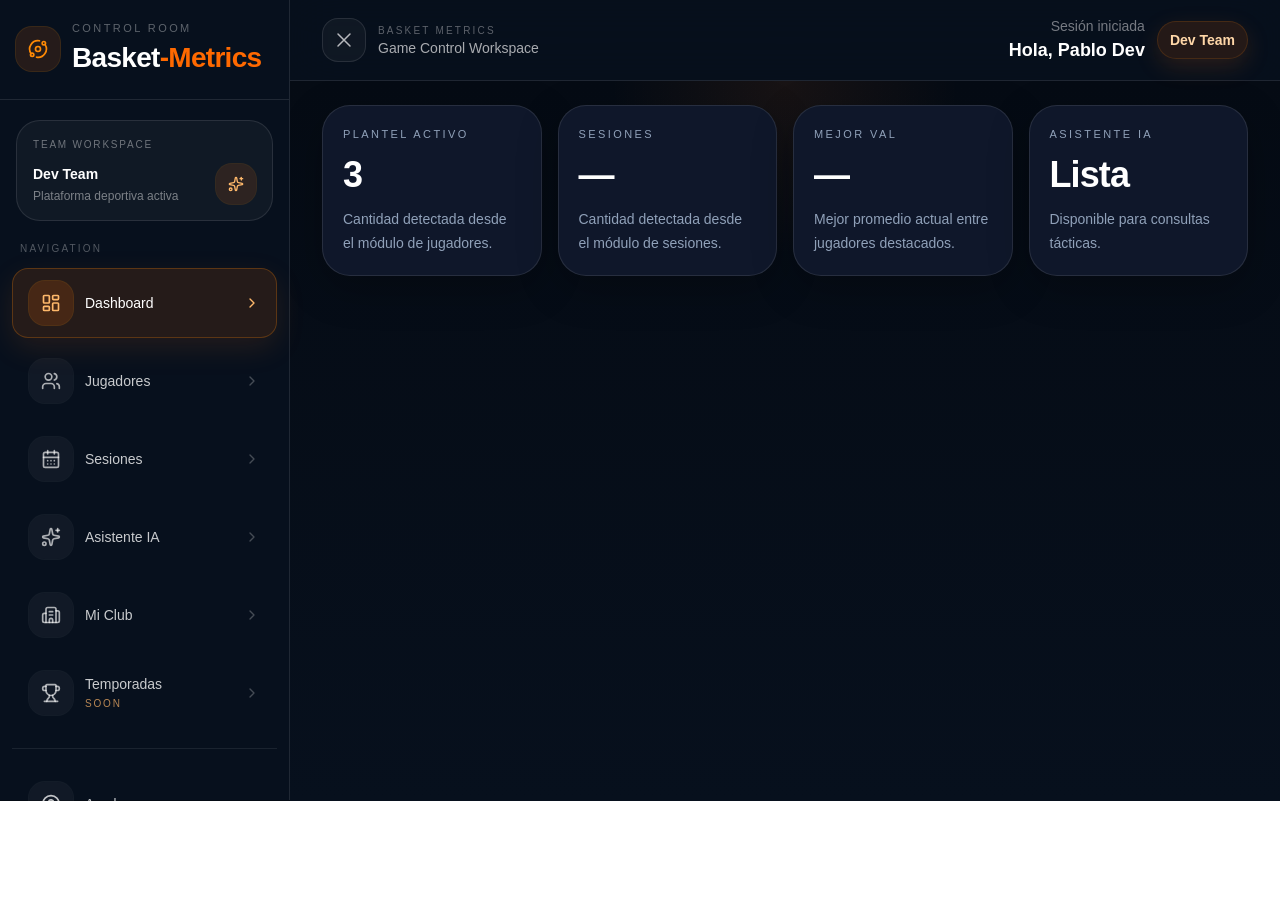
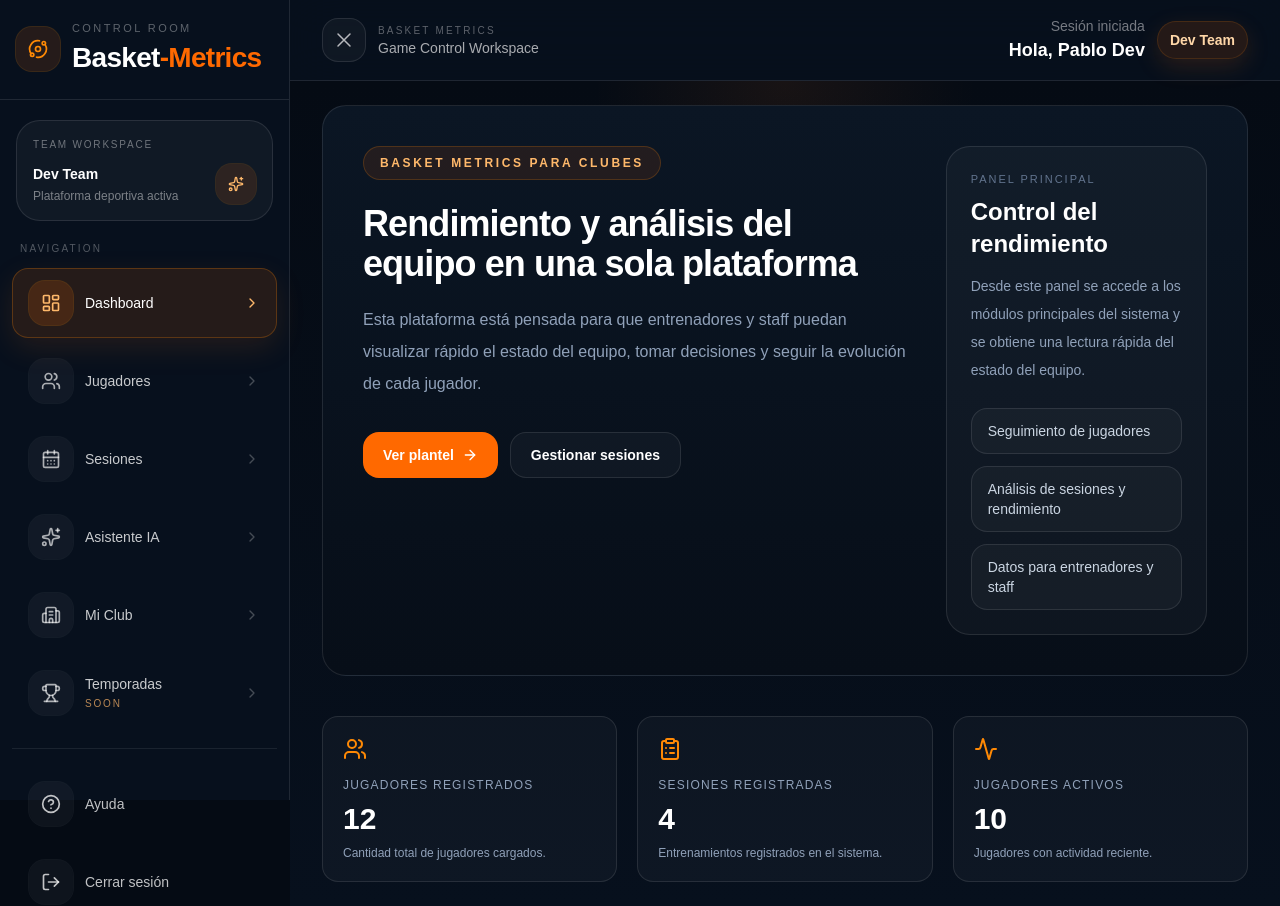
Before and after one commit to PabloLeonRios/basket-metrics-clean, a Next.js app: page /panel/dashboard in a window 1280 px wide. Before the commit the page ends 801 px from the top, so only its background shows below. Built offline with nearby package versions, Linux system fonts and the light colour scheme; no server answers; the database is empty.

Commit message:
Revise dashboard layout and update metrics
Refactor dashboard page with new layout and metrics display.

```diff
--- a/src/app/panel/dashboard/page.tsx
+++ b/src/app/panel/dashboard/page.tsx
@@ -1,352 +1,187 @@
-'use client';
+"use client";
 
-import Link from 'next/link';
-import { useEffect, useMemo, useState } from 'react';
-import { useAuth } from '@/hooks/useAuth';
-import {
-  ArrowRight,
-  BrainCircuit,
-  CalendarDays,
-  ChevronRight,
-  Shield,
-  Sparkles,
-  Trophy,
-  Users,
-  Gauge,
-  MapPinned,
-} from 'lucide-react';
+/**
+ * =========================================
+ *  DASHBOARD PRINCIPAL — BASKET METRICS
+ * =========================================
+ *
+ * NOTAS PARA PABLITO (Mongo / Backend futuro)
+ *
+ * Este dashboard hoy funciona en modo DEMO.
+ *
+ * Datos actuales:
+ * - jugadores
+ * - sesiones
+ * - métricas básicas
+ *
+ * Origen actual:
+ * - stores locales
+ *
+ * Migración futura:
+ *
+ * GET /api/dashboard/overview
+ *
+ * respuesta esperada:
+ *
+ * {
+ *   players: number
+ *   sessions: number
+ *   lastSessionDate: string
+ *   activePlayers: number
+ * }
+ *
+ * Luego estos datos reemplazarán los valores mock.
+ *
+ */
 
-interface TopPlayer {
-  playerId: string;
-  name: string;
-  dorsal?: number;
-  avgGameScore: number;
-  totalGames: number;
-  avgPoints: number;
-}
-
-interface PanelStats {
-  players: number | null;
-  sessions: number | null;
-}
-
-type Fixture = {
-  id: string;
-  date: string;
-  time: string;
-  opponent: string;
-  location: string;
-  isHome: boolean;
-};
-
-const mockFixtures: Fixture[] = [
-  {
-    id: '1',
-    date: '15 Nov 2024',
-    time: '20:00',
-    opponent: 'Águilas BC',
-    location: 'Pabellón Principal',
-    isHome: true,
-  },
-  {
-    id: '2',
-    date: '22 Nov 2024',
-    time: '18:30',
-    opponent: 'Toros FC',
-    location: 'Cancha Visitante',
-    isHome: false,
-  },
-  {
-    id: '3',
-    date: '29 Nov 2024',
-    time: '19:00',
-    opponent: 'Leones',
-    location: 'Pabellón Principal',
-    isHome: true,
-  },
-];
+import Link from "next/link";
+import { Users, Activity, ClipboardList, ArrowRight } from "lucide-react";
 
 function shellClassName() {
-  return 'rounded-[28px] border border-white/10 bg-[#0f172a] shadow-[0_12px_40px_rgba(0,0,0,0.25)]';
+  return "rounded-3xl border border-white/10 bg-gradient-to-b from-[#0b1624] to-[#070e18]";
 }
 
 function KpiCard({
   title,
   value,
   helper,
+  icon: Icon,
+  href,
 }: {
   title: string;
   value: string;
   helper: string;
-}) {
-  return (
-    <div className={`${shellClassName()} p-5`}>
-      <p className="text-[11px] uppercase tracking-[0.22em] text-slate-400">
-        {title}
-      </p>
-      <p className="mt-3 text-4xl font-bold tracking-tight text-white">
-        {value}
-      </p>
-      <p className="mt-3 text-sm leading-6 text-slate-400">{helper}</p>
-    </div>
-  );
-}
-
-function QuickCard({
-  title,
-  description,
-  href,
-}: {
-  title: string;
-  description: string;
+  icon: any;
   href: string;
 }) {
   return (
     <Link
       href={href}
-      className={`${shellClassName()} group block p-5 transition-all duration-200 hover:-translate-y-1 hover:border-orange-400/20`}
+      className="group relative overflow-hidden rounded-2xl border border-white/10 bg-white/[0.03] p-5 transition hover:border-orange-400/40 hover:bg-white/[0.05]"
     >
-      <h3 className="text-xl font-semibold text-white">{title}</h3>
+      <div className="flex items-center justify-between">
+        <Icon className="h-6 w-6 text-orange-400" />
+      </div>
 
-      <p className="mt-2 text-sm leading-7 text-slate-400">{description}</p>
+      <p className="mt-4 text-xs uppercase tracking-widest text-slate-400">
+        {title}
+      </p>
 
-      <div className="mt-5 inline-flex items-center gap-2 text-sm font-medium text-orange-300">
-        Abrir módulo
-        <ArrowRight className="h-4 w-4 transition-transform duration-200 group-hover:translate-x-1" />
-      </div>
+      <p className="mt-2 text-3xl font-bold text-white">{value}</p>
+
+      <p className="mt-2 text-xs text-slate-400">{helper}</p>
+
+      <span className="absolute right-4 bottom-4 text-slate-500 opacity-0 transition group-hover:opacity-100">
+        →
+      </span>
     </Link>
   );
 }
 
-function TopPlayerCard({
-  player,
-  index,
-}: {
-  player: TopPlayer;
-  index: number;
-}) {
-  const place =
-    index === 0 ? '01' : index === 1 ? '02' : index === 2 ? '03' : '00';
+export default function DashboardPage() {
+  const panelStats = {
+    players: 12,
+    sessions: 4,
+    activePlayers: 10,
+  };
 
   return (
-    <Link
-      href={`/panel/players/${player.playerId}`}
-      className={`${shellClassName()} group block p-5 transition-all duration-200 hover:-translate-y-1`}
-    >
-      <div className="flex items-start justify-between gap-3">
-        <span className="inline-flex rounded-full border border-orange-400/15 bg-orange-500/10 px-3 py-1 text-xs font-semibold text-orange-300">
-          #{place}
-        </span>
+    <div className="space-y-10">
+      {/* HERO */}
 
-        <ChevronRight className="h-4 w-4 text-slate-500 transition group-hover:translate-x-1 group-hover:text-white" />
+      <section className={`${shellClassName()} overflow-hidden p-8 md:p-10`}>
+        <div className="grid gap-10 xl:grid-cols-[1.35fr_0.65fr]">
+          <div>
+            <div className="inline-flex items-center gap-2 rounded-full border border-orange-400/20 bg-orange-500/10 px-4 py-2 text-xs font-semibold uppercase tracking-[0.22em] text-orange-300">
+              Basket Metrics para clubes
             </div>
 
-      <div className="mt-5 flex items-center gap-4">
-        <div className="flex h-16 w-16 items-center justify-center rounded-2xl border border-white/10 bg-white/[0.04] text-2xl font-bold text-white">
-          {player.dorsal ?? '-'}
-        </div>
+            <h1 className="mt-6 max-w-4xl text-3xl font-bold tracking-tight text-white md:text-4xl">
+              Rendimiento y análisis del equipo en una sola plataforma
+            </h1>
 
-        <div className="min-w-0">
-          <p className="truncate text-lg font-semibold text-white">
-            {player.name}
+            <p className="mt-5 max-w-2xl text-base leading-8 text-slate-400">
+              Esta plataforma está pensada para que entrenadores y staff puedan
+              visualizar rápido el estado del equipo, tomar decisiones y seguir
+              la evolución de cada jugador.
             </p>
 
-          <p className="mt-1 text-sm text-slate-400">
-            {player.totalGames} partidos evaluados
-          </p>
+            <div className="mt-8 flex flex-wrap gap-3">
+              <Link
+                href="/panel/players"
+                className="inline-flex items-center gap-2 rounded-2xl bg-orange-500 px-5 py-3 text-sm font-semibold text-white transition hover:bg-orange-400"
+              >
+                Ver plantel
+                <ArrowRight className="h-4 w-4" />
+              </Link>
+
+              <Link
+                href="/panel/sessions"
+                className="inline-flex items-center gap-2 rounded-2xl border border-white/10 bg-white/[0.03] px-5 py-3 text-sm font-semibold text-white transition hover:bg-white/[0.06]"
+              >
+                Gestionar sesiones
+              </Link>
             </div>
           </div>
 
-      <div className="mt-5 grid grid-cols-2 gap-3">
-        <div className="rounded-2xl border border-white/8 bg-white/[0.03] p-3 text-center">
-          <p className="text-[10px] uppercase tracking-[0.18em] text-slate-500">
-            VAL
+          <div className="rounded-[24px] border border-white/10 bg-white/[0.03] p-6">
+            <p className="text-[11px] uppercase tracking-[0.18em] text-slate-500">
+              Panel principal
             </p>
 
-          <p className="mt-2 text-xl font-bold text-white">
-            {player.avgGameScore.toFixed(1)}
+            <h3 className="mt-2 text-2xl font-bold text-white">
+              Control del rendimiento
+            </h3>
+
+            <p className="mt-3 text-sm leading-7 text-slate-400">
+              Desde este panel se accede a los módulos principales del sistema y
+              se obtiene una lectura rápida del estado del equipo.
             </p>
+
+            <div className="mt-6 space-y-3">
+              <div className="rounded-2xl border border-white/10 bg-white/[0.03] px-4 py-3 text-sm text-slate-300">
+                Seguimiento de jugadores
               </div>
 
-        <div className="rounded-2xl border border-white/8 bg-white/[0.03] p-3 text-center">
-          <p className="text-[10px] uppercase tracking-[0.18em] text-slate-500">
-            PTS
-          </p>
-
-          <p className="mt-2 text-xl font-bold text-white">
-            {player.avgPoints.toFixed(1)}
-          </p>
-        </div>
-      </div>
-    </Link>
-  );
-}
-
-function FixtureCard({ fixture }: { fixture: Fixture }) {
-  return (
-    <div className={`${shellClassName()} relative overflow-hidden p-5`}>
-      <div
-        className={`absolute left-0 top-0 h-full w-1 ${
-          fixture.isHome ? 'bg-orange-500' : 'bg-slate-500'
-        }`}
-      />
-
-      <div className="ml-2">
-        <span className="inline-flex rounded-full border border-white/10 bg-white/[0.04] px-3 py-1 text-xs font-medium text-slate-300">
-          {fixture.isHome ? 'Local' : 'Visitante'}
-        </span>
-
-        <p className="mt-5 text-xs uppercase tracking-[0.18em] text-slate-500">
-          VS
-        </p>
-
-        <h4 className="mt-2 text-2xl font-bold text-white">
-          {fixture.opponent}
-        </h4>
-
-        <div className="mt-5 space-y-3 border-t border-white/8 pt-4 text-sm text-slate-400">
-          <div className="flex items-center gap-2">
-            <CalendarDays className="h-4 w-4 text-slate-500" />
-            <span>{fixture.date}</span>
+              <div className="rounded-2xl border border-white/10 bg-white/[0.03] px-4 py-3 text-sm text-slate-300">
+                Análisis de sesiones y rendimiento
               </div>
 
-          <div className="flex items-center gap-2">
-            <Gauge className="h-4 w-4 text-slate-500" />
-            <span>{fixture.time}</span>
-          </div>
-
-          <div className="flex items-center gap-2">
-            <MapPinned className="h-4 w-4 text-slate-500" />
-            <span className="truncate">{fixture.location}</span>
+              <div className="rounded-2xl border border-white/10 bg-white/[0.03] px-4 py-3 text-sm text-slate-300">
+                Datos para entrenadores y staff
               </div>
             </div>
           </div>
         </div>
-  );
-}
+      </section>
 
-export default function DashboardPage() {
-  const { user, loading } = useAuth();
+      {/* KPIS */}
 
-  const [topPlayers, setTopPlayers] = useState<TopPlayer[]>([]);
-  const [topPlayersLoading, setTopPlayersLoading] = useState(true);
+      <section className="grid gap-5 md:grid-cols-2 xl:grid-cols-3">
+        <KpiCard
+          title="Jugadores registrados"
+          value={String(panelStats.players)}
+          helper="Cantidad total de jugadores cargados."
+          icon={Users}
+          href="/panel/players"
+        />
 
-  const [panelStats, setPanelStats] = useState<PanelStats>({
-    players: null,
-    sessions: null,
-  });
+        <KpiCard
+          title="Sesiones registradas"
+          value={String(panelStats.sessions)}
+          helper="Entrenamientos registrados en el sistema."
+          icon={ClipboardList}
+          href="/panel/sessions"
+        />
 
-  useEffect(() => {
-    async function fetchTopPlayers() {
-      if (!user?._id) return;
-
-      try {
-        setTopPlayersLoading(true);
-
-        const response = await fetch(
-          `/api/stats/top-players?coachId=${user._id}`
-        );
-
-        const { data } = await response.json();
-
-        setTopPlayers(Array.isArray(data) ? data : []);
-      } catch (error) {
-        console.error(error);
-      } finally {
-        setTopPlayersLoading(false);
-      }
-    }
-
-    if (user?._id) fetchTopPlayers();
-  }, [user]);
-
-  useEffect(() => {
-    async function safeCount(url: string): Promise<number | null> {
-      try {
-        const response = await fetch(url);
-        const json = await response.json();
-
-        if (Array.isArray(json)) return json.length;
-        if (Array.isArray(json?.data)) return json.data.length;
-
-        return null;
-      } catch {
-        return null;
-      }
-    }
-
-    async function fetchPanelStats() {
-      const [players, sessions] = await Promise.all([
-        safeCount('/api/players'),
-        safeCount('/api/sessions'),
-      ]);
-
-      setPanelStats({ players, sessions });
-    }
-
-    fetchPanelStats();
-  }, []);
-
-  const topPlayerValue = useMemo(() => {
-    if (!topPlayers.length) return '—';
-    return topPlayers[0].avgGameScore.toFixed(1);
-  }, [topPlayers]);
-
-  if (loading) {
-    return (
-      <div className="flex min-h-[60vh] items-center justify-center">
-        <div className="flex items-center gap-3">
-          <div className="h-10 w-10 animate-spin rounded-full border-2 border-white/10 border-t-orange-500" />
-          <span className="text-sm text-slate-400">Cargando panel...</span>
-        </div>
+        <KpiCard
+          title="Jugadores activos"
+          value={String(panelStats.activePlayers)}
+          helper="Jugadores con actividad reciente."
+          icon={Activity}
+          href="/panel/players"
+        />
+      </section>
     </div>
   );
 }
-
-  if (user?.role !== 'entrenador') {
-    return (
-      <div className={`${shellClassName()} p-10 text-center`}>
-        <Shield className="mx-auto h-8 w-8 text-orange-400" />
-        <h2 className="mt-4 text-2xl font-bold text-white">
-          Acceso solo para entrenadores
-        </h2>
-      </div>
-    );
-  }
-
-  return (
-    <div className="space-y-8">
-
-      {/* KPIs */}
-
-      <section className="grid gap-4 md:grid-cols-2 xl:grid-cols-4">
-
-        <KpiCard
-          title="Plantel activo"
-          value={panelStats.players !== null ? String(panelStats.players) : '—'}
-          helper="Cantidad detectada desde el módulo de jugadores."
-        />
-
-        <KpiCard
-          title="Sesiones"
-          value={panelStats.sessions !== null ? String(panelStats.sessions) : '—'}
-          helper="Cantidad detectada desde el módulo de sesiones."
-        />
-
-        <KpiCard
-          title="Mejor VAL"
-          value={topPlayerValue}
-          helper="Mejor promedio actual entre jugadores destacados."
-        />
-
-        <KpiCard
-          title="Asistente IA"
-          value="Lista"
-          helper="Disponible para consultas tácticas."
-        />
-
-      </section>
-
-    </div>
-  );
-}
```
Lines whose indentation alone changed are shown as unchanged.
